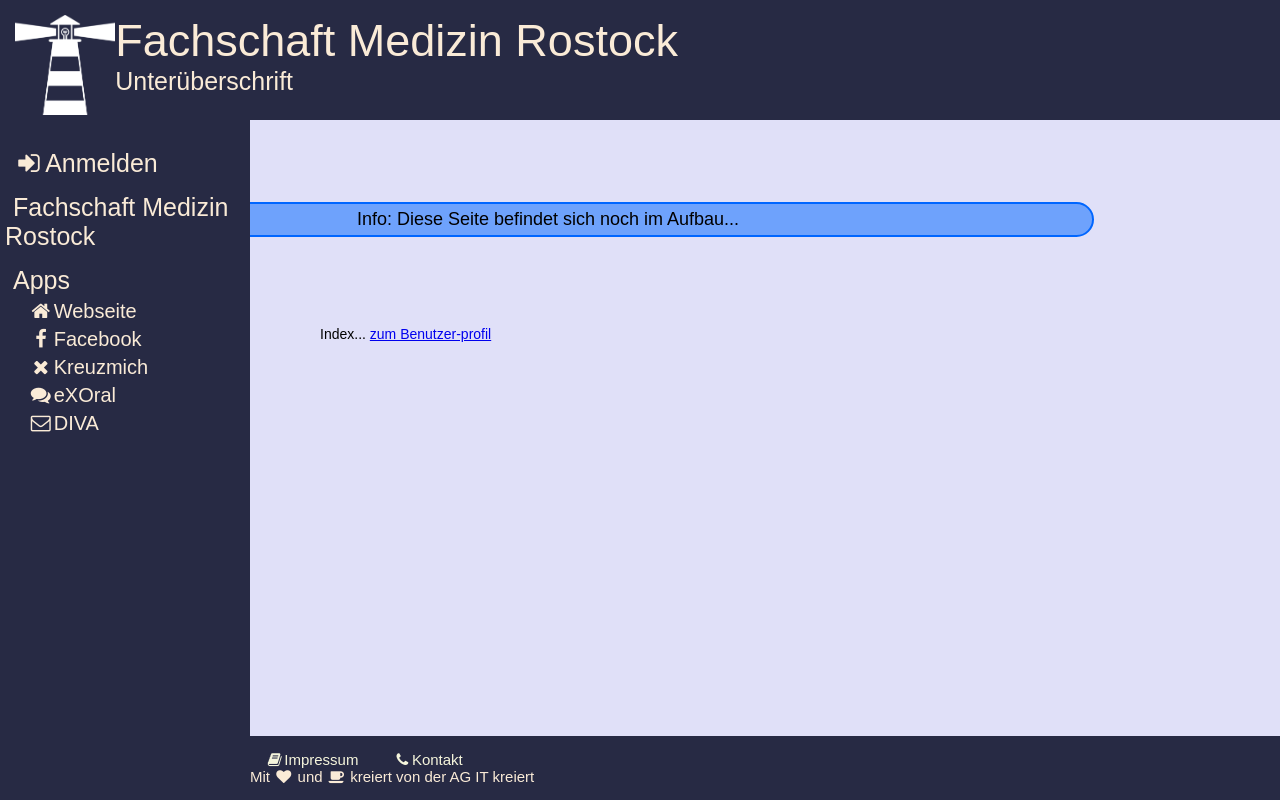
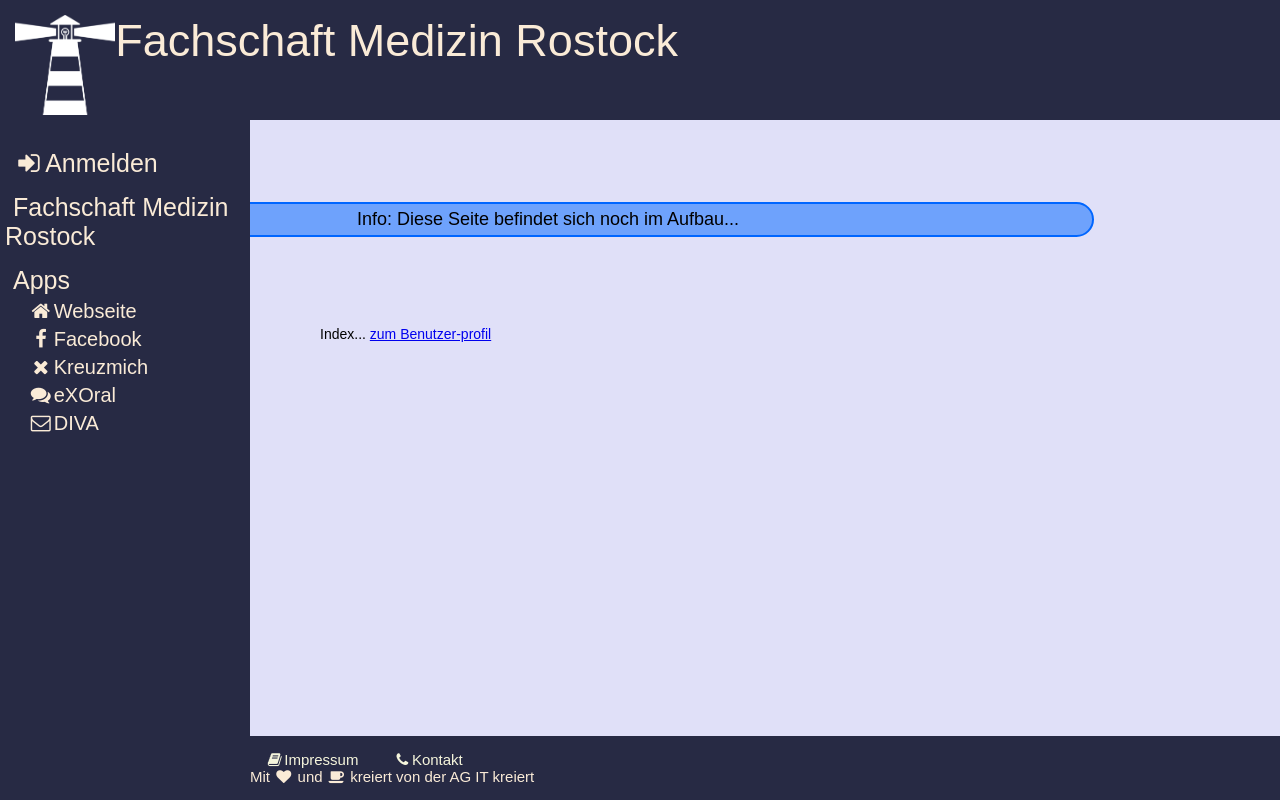
Before and after one commit to fachschaft-medizin-rostock/django-fsmedhro, a Django app: page /fachschaft/ in a window 1280 px wide. Run offline with Django 3.2, Linux system fonts and the light colour scheme.

Commit message:
Update base.html

```diff
--- a/templates/base.html
+++ b/templates/base.html
@@ -31,7 +31,7 @@
                     <div id="name">
                         {% block apptitle %}Fachschaft Medizin Rostock{% endblock %}
                     </div><!--Name der Plattform-->
-                    <div id="explain">{% block subtitle %}Unterüberschrift{% endblock %}</div>
+                    <div id="explain">{% block subtitle %}{% endblock %}</div>
                     <div id="menue_button">
                         <button class="hamburger hamburger--arrowalt" type="button">
                             <span class="hamburger-box">
```
